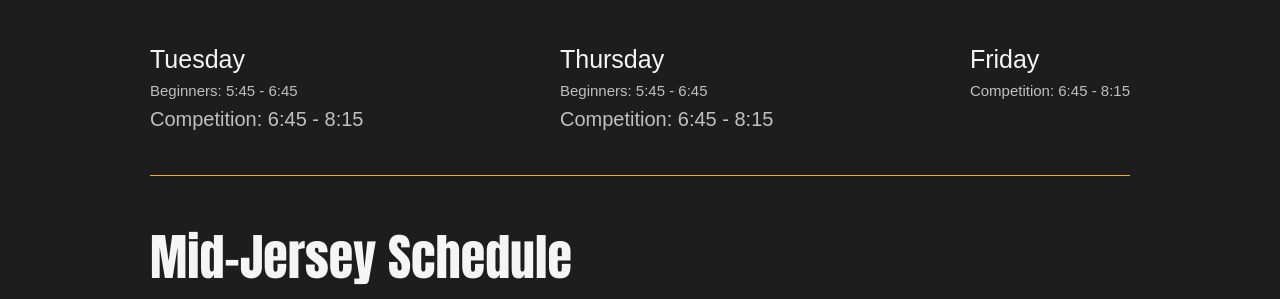
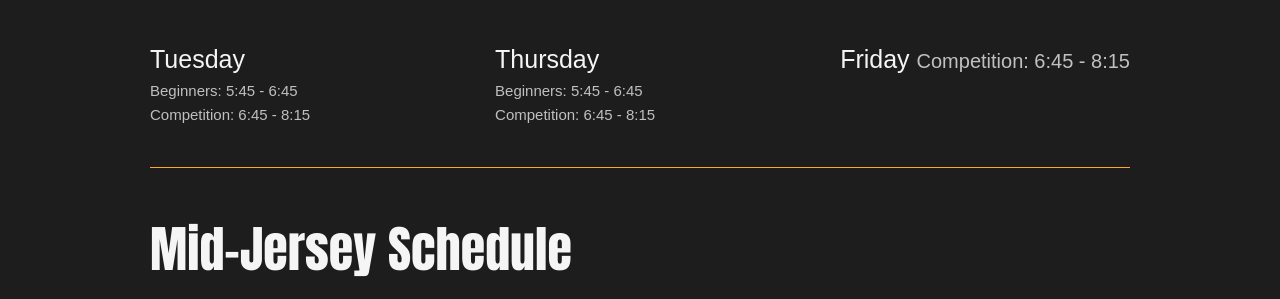
Before and after one commit to evalinaguzikowski/monroejuniorfalconswrestling, a plain HTML site: page schedule.html in a window 1280 px wide. Shown: the part 501-800 px from the top of the page. Drawn offline with Linux system fonts and the light colour scheme.

Commit message:
Consolidate schedule times into single spans

```diff
--- a/schedule.html
+++ b/schedule.html
@@ -43,18 +43,16 @@
 
         <div class="contact-card">
             <span class="contact-name">Tuesday</span
-            <span class="body-text">Beginners: 5:45 - 6:45</span>
-            <span class="body-text">Competition: 6:45 - 8:15</span>
+            <span class="body-text">Beginners: 5:45 - 6:45 <br> Competition: 6:45 - 8:15</span>
         </div>
 
         <div class="contact-card">
             <span class="contact-name">Thursday</span
-            <span class="body-text">Beginners: 5:45 - 6:45</span>
-            <span class="body-text">Competition: 6:45 - 8:15</span>
+            <span class="body-text">Beginners: 5:45 - 6:45 <br> Competition: 6:45 - 8:15</span>
         </div>
 
         <div class="contact-card">
-            <span class="contact-name">Friday</span
+            <span class="contact-name">Friday
             <span class="body-text">Competition: 6:45 - 8:15</span>
         </div>
 
```
